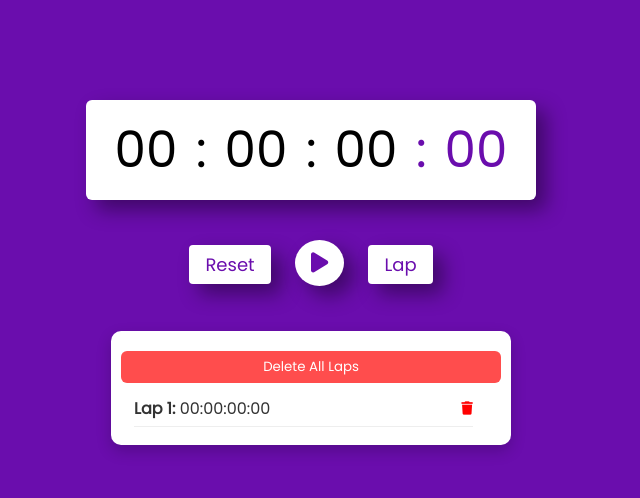
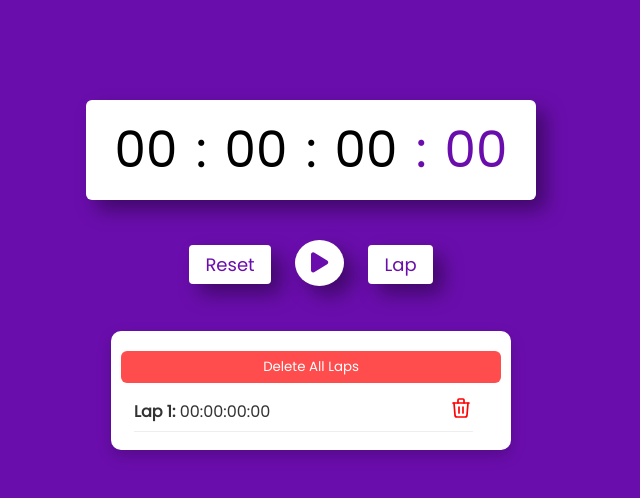
Before and after one commit to Ravishashi07/stopwatch-program-js, a plain HTML site: page index.html in a window 1280 px wide. Both pictures are taken after a click on the button "Lap". Shown: the whole page, without its empty margins (329-969 px from the left). Drawn offline with Linux system fonts and the light colour scheme.

Commit message:
Icon changes

```diff
--- a/script.js
+++ b/script.js
@@ -77,7 +77,7 @@ function recordLap() {
   const li = document.createElement("li");
   li.innerHTML = `
     <span><strong>Lap ${lapCount}:</strong> ${lapTime}</span>
-    <button class="delete-lap"><i class="fa-solid fa-trash"></i></button>
+    <button class="delete-lap"><svg  xmlns="http://www.w3.org/2000/svg"  width="24"  height="24"  viewBox="0 0 24 24"  fill="none"  stroke="currentColor"  stroke-width="1.7"  stroke-linecap="round"  stroke-linejoin="round"  class="icon icon-tabler icons-tabler-outline icon-tabler-trash"><path stroke="none" d="M0 0h24v24H0z" fill="none"/><path d="M4 7l16 0" /><path d="M10 11l0 6" /><path d="M14 11l0 6" /><path d="M5 7l1 12a2 2 0 0 0 2 2h8a2 2 0 0 0 2 -2l1 -12" /><path d="M9 7v-3a1 1 0 0 1 1 -1h4a1 1 0 0 1 1 1v3" /></svg></button>
   `;
 
   lapsContainer.style.display = "flex";
--- a/styles.css
+++ b/styles.css
@@ -141,10 +141,10 @@ body {
   font-weight: 500;
   align-self: stretch;
 }
-.fa-trash {
+svg {
   transition: all 0.15s ease;
 }
-.fa-trash:hover {
+svg:hover {
   transform: scale(1.09);
 }
 .laps::-webkit-scrollbar {
```
